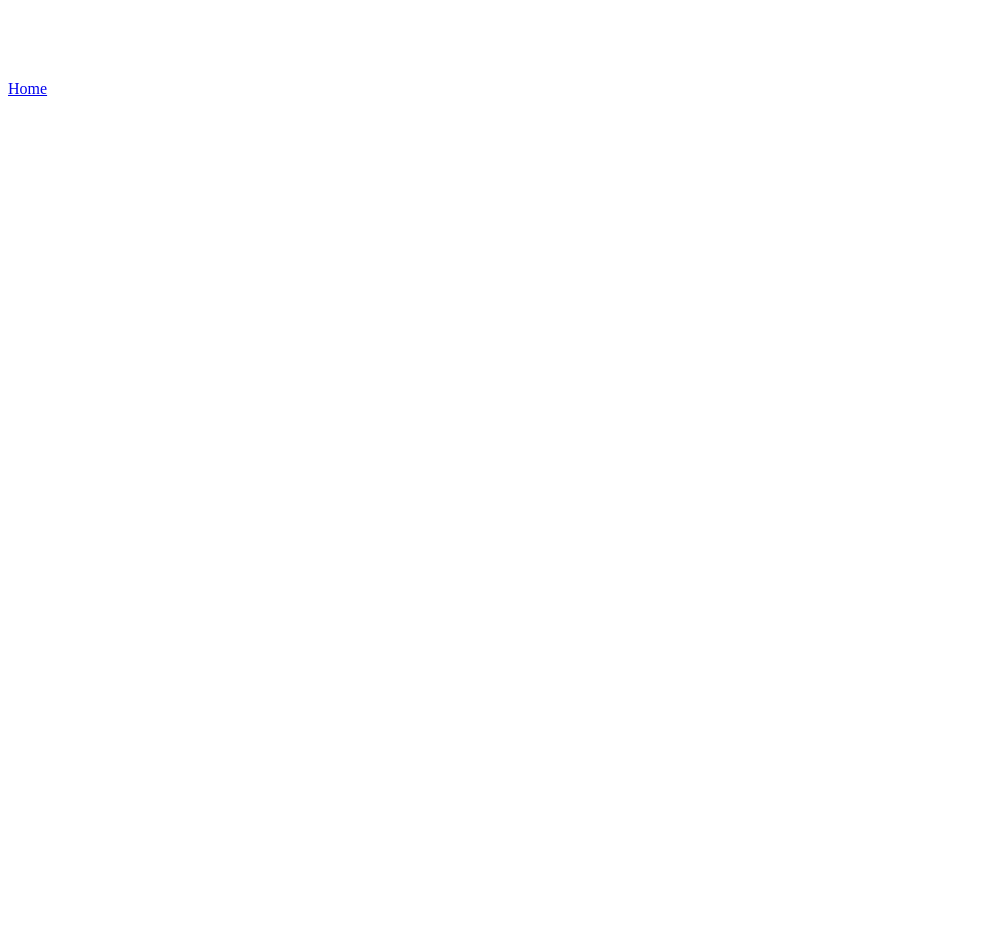
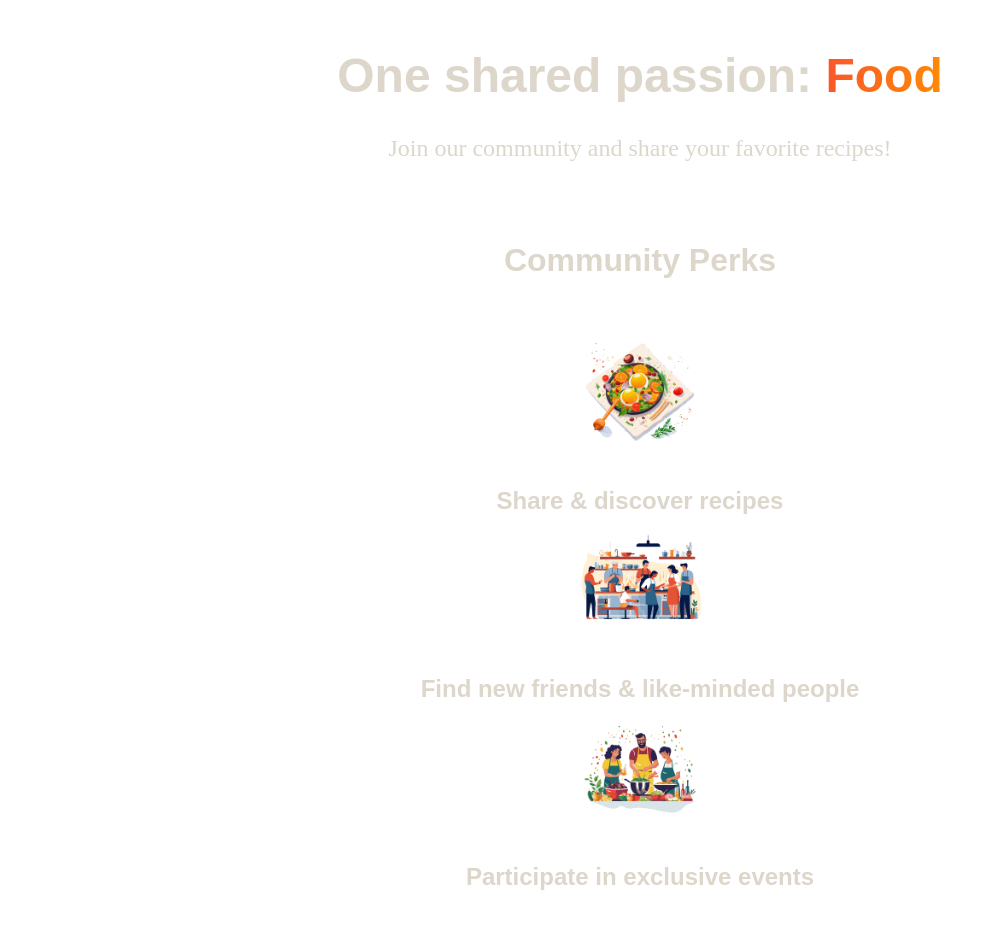
Before and after one commit to hapo-minhng/foodies, a Next.js app: page /community in a window 1280 px wide. Shown: the top 928 px of the page, without its empty margins (0-995 px from the left). Before the commit the page ends 800 px from the top, so only its background shows below. Built offline with nearby package versions, Linux system fonts and the light colour scheme.

Commit message:
add nav link component

```diff
--- a/app/community/page.js
+++ b/app/community/page.js
@@ -1,12 +1,40 @@
-import Link from "next/link";
+import Image from "next/image";
 
-export default function Community() {
+import mealIcon from "@/assets/icons/meal.png";
+import communityIcon from "@/assets/icons/community.png";
+import eventsIcon from "@/assets/icons/events.png";
+import classes from "./page.module.css";
+
+export default function CommunityPage() {
   return (
-    <main>
-      <h1 style={{ color: "white", textAlign: "center" }}>Community</h1>
-      <p>
-        <Link href="/">Home</Link>
-      </p>
-    </main>
+    <>
+      <header className={classes.header}>
+        <h1>
+          One shared passion: <span className={classes.highlight}>Food</span>
+        </h1>
+        <p>Join our community and share your favorite recipes!</p>
+      </header>
+      <main className={classes.main}>
+        <h2>Community Perks</h2>
+
+        <ul className={classes.perks}>
+          <li>
+            <Image src={mealIcon} alt="A delicious meal" />
+            <p>Share & discover recipes</p>
+          </li>
+          <li>
+            <Image src={communityIcon} alt="A crowd of people, cooking" />
+            <p>Find new friends & like-minded people</p>
+          </li>
+          <li>
+            <Image
+              src={eventsIcon}
+              alt="A crowd of people at a cooking event"
+            />
+            <p>Participate in exclusive events</p>
+          </li>
+        </ul>
+      </main>
+    </>
   );
 }
--- /dev/null
+++ b/app/community/page.module.css
@@ -0,0 +1,61 @@
+.header {
+    gap: 3rem;
+    margin: 3rem auto 5rem auto;
+    width: 90%;
+    max-width: 75rem;
+    color: #ddd6cb;
+    font-size: 1.5rem;
+    text-align: center;
+}
+
+.header h1 {
+    font-family: 'Montserrat', sans-serif;
+}
+
+.highlight {
+    background: linear-gradient(90deg, #f9572a, #ff8a05);
+    background-clip: text;
+    -webkit-background-clip: text;
+    -webkit-text-fill-color: transparent;
+}
+
+.main {
+    width: 90%;
+    max-width: 40rem;
+    margin: 0 auto;
+    text-align: center;
+}
+
+.main h2 {
+    font-family: 'Montserrat', sans-serif;
+    font-size: 2rem;
+    margin-bottom: 3rem;
+    color: #ddd6cb;
+}
+
+.perks {
+    list-style: none;
+    margin: 3rem 0;
+    padding: 0;
+}
+
+.perks li {
+    display: flex;
+    flex-direction: column;
+    align-items: center;
+    gap: 2rem;
+}
+
+.perks img {
+    width: 8rem;
+    height: 8rem;
+    object-fit: contain;
+}
+
+.perks p {
+    font-family: 'Montserrat', sans-serif;
+    font-size: 1.5rem;
+    font-weight: bold;
+    margin: 0;
+    color: #ddd6cb;
+}
```
Also changed, not shown: components/main-header/main-header.js (+8 -2 lines), components/main-header/main-header.module.css (+0 -24 lines), components/main-header/nav-link.js (added, +20 -0 lines), components/main-header/nav-link.module.css (added, +23 -0 lines).
